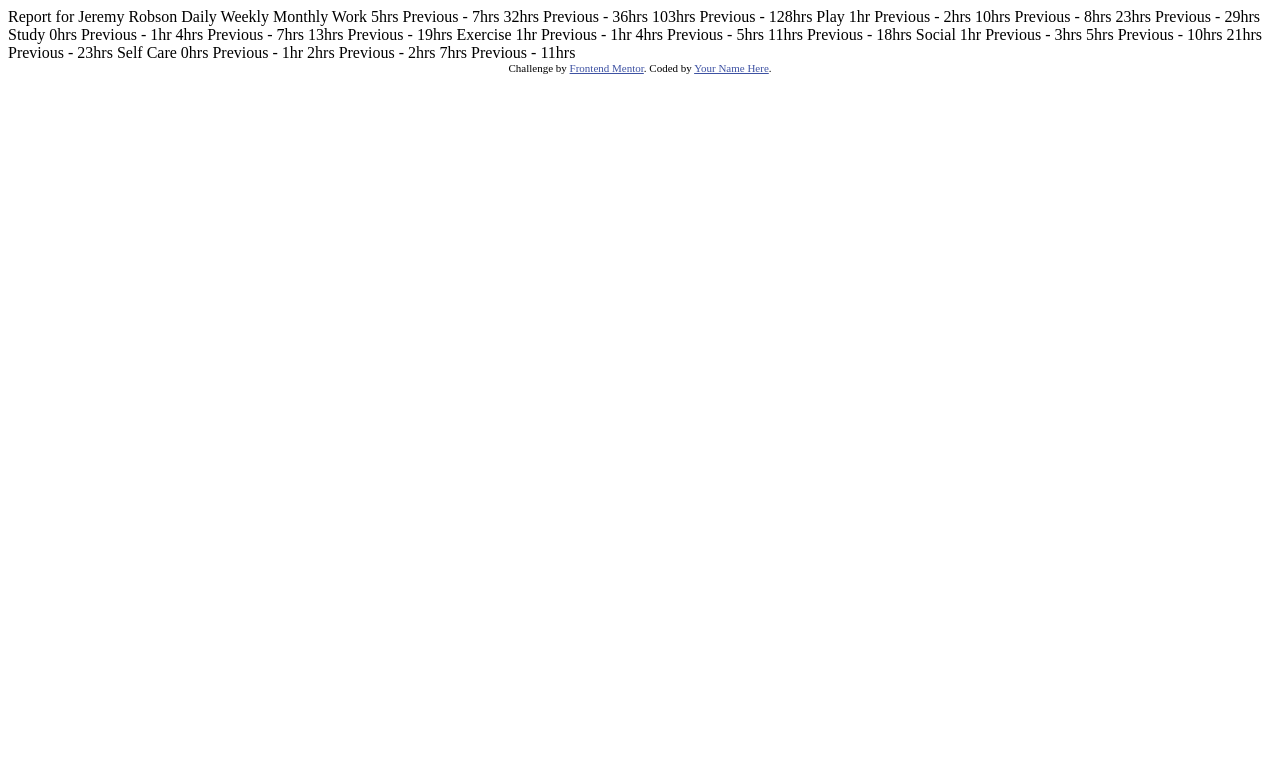
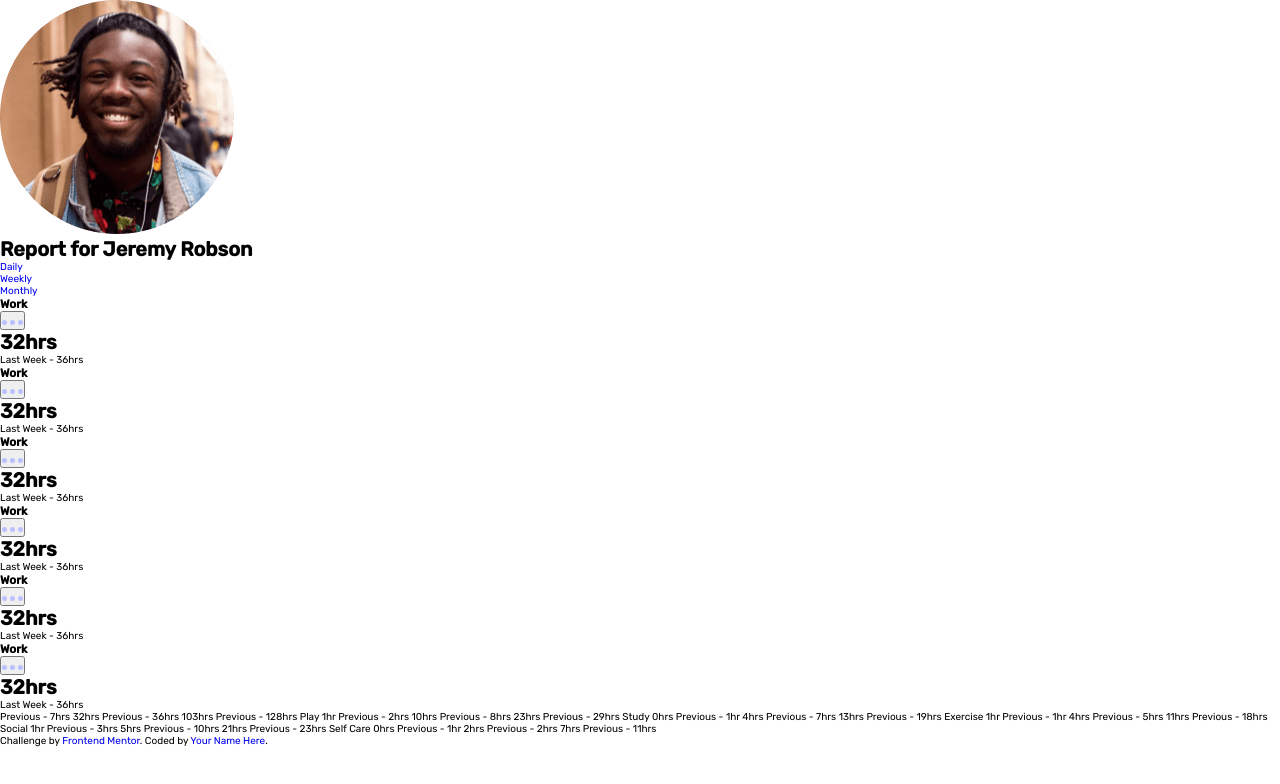
Before and after one commit to osmannurierdogan/fem-time-tracking-dashboard, a website: page index.html in a window 1280 px wide. Drawn offline with Linux system fonts and the light colour scheme.

Commit message:
SCSS Structure constructed.

```diff
--- a/index.html
+++ b/index.html
@@ -1,80 +1,209 @@
 <!DOCTYPE html>
 <html lang="en">
   <head>
-  <meta charset="UTF-8">
-  <meta name="viewport" content="width=device-width, initial-scale=1.0"> <!-- displays site properly based on user's device -->
+    <meta charset="UTF-8" />
+    <meta name="viewport" content="width=device-width, initial-scale=1.0" />
+    <!-- displays site properly based on user's device -->
 
-  <link rel="icon" type="image/png" sizes="32x32" href="./images/favicon-32x32.png">
+    <link
+      rel="icon"
+      type="image/png"
+      sizes="32x32"
+      href="./images/favicon-32x32.png"
+    />
+
+    <link rel="stylesheet" href="./dist/main.css" />
 
     <title>Frontend Mentor | Time tracking dashboard</title>
-
-  <!-- Feel free to remove these styles or customise in your own stylesheet 👍 -->
-  <style>
-    .attribution { font-size: 11px; text-align: center; }
-    .attribution a { color: hsl(228, 45%, 44%); }
-  </style>
   </head>
   <body>
+    <div class="container">
+      <div class="grid dashboard">
+        <div class="grid__item grid__item--1">
+          <div class="dashboard__user">
+            <img
+              class="dashboard__user-image"
+              src="./images/image-jeremy.png"
+              alt="Jeremy Robinson Image"
+            />
+            <h1 class="dashboard__user-name">
+              <span>Report for</span> Jeremy Robson
+            </h1>
+          </div>
+          <ul class="dashboard__timeline">
+            <li class="dashboard__timeline-item"><a href="#">Daily</a></li>
+            <li class="dashboard__timeline-item"><a href="#">Weekly</a></li>
+            <li class="dashboard__timeline-item"><a href="#">Monthly</a></li>
+          </ul>
+        </div>
+        <div class="grid__item grid__item--2">
+          <div class="dashboard__item dashboard__item--work">
+            <div class="dashboard__item-header">
+              <h3 class="dashboard__item-title">Work</h3>
+              <button class="dashboard__item-button">
+                <img src="./images/icon-ellipsis.svg" alt="Ellipsis Icon" />
+              </button>
+            </div>
+            <h1 class="dashboard__item-current">
+              32hrs
+            </h1>
+            <p class="dashboard__item-previous">Last Week - 36hrs</p>
+          </div>
+        </div>
+        <div class="grid__item grid__item--3">
+          <div class="dashboard__item dashboard__item--play">
+            <div class="dashboard__item-header">
+              <h3 class="dashboard__item-title">Work</h3>
+              <button class="dashboard__item-button">
+                <img src="./images/icon-ellipsis.svg" alt="Ellipsis Icon" />
+              </button>
+            </div>
+            <h1 class="dashboard__item-current">
+              32hrs
+            </h1>
+            <p class="dashboard__item-previous">Last Week - 36hrs</p>
+          </div>
+        </div>
+        <div class="grid__item grid__item--4">
+          <div class="dashboard__item dashboard__item--study">
+            <div class="dashboard__item-header">
+              <h3 class="dashboard__item-title">Work</h3>
+              <button class="dashboard__item-button">
+                <img src="./images/icon-ellipsis.svg" alt="Ellipsis Icon" />
+              </button>
+            </div>
+            <h1 class="dashboard__item-current">
+              32hrs
+            </h1>
+            <p class="dashboard__item-previous">Last Week - 36hrs</p>
+          </div>
+        </div>
+        <div class="grid__item grid__item--5">
+          <div class="dashboard__item dashboard__item--exercise">
+            <div class="dashboard__item-header">
+              <h3 class="dashboard__item-title">Work</h3>
+              <button class="dashboard__item-button">
+                <img src="./images/icon-ellipsis.svg" alt="Ellipsis Icon" />
+              </button>
+            </div>
+            <h1 class="dashboard__item-current">
+              32hrs
+            </h1>
+            <p class="dashboard__item-previous">Last Week - 36hrs</p>
+          </div>
+        </div>
+        <div class="grid__item grid__item--6">
+          <div class="dashboard__item dashboard__item--social">
+            <div class="dashboard__item-header">
+              <h3 class="dashboard__item-title">Work</h3>
+              <button class="dashboard__item-button">
+                <img src="./images/icon-ellipsis.svg" alt="Ellipsis Icon" />
+              </button>
+            </div>
+            <h1 class="dashboard__item-current">
+              32hrs
+            </h1>
+            <p class="dashboard__item-previous">Last Week - 36hrs</p>
+          </div>
+        </div>
+        <div class="grid__item grid__item--7">
+          <div class="dashboard__item dashboard__item--self-care">
+            <div class="dashboard__item-header">
+              <h3 class="dashboard__item-title">Work</h3>
+              <button class="dashboard__item-button">
+                <img src="./images/icon-ellipsis.svg" alt="Ellipsis Icon" />
+              </button>
+            </div>
+            <h1 class="dashboard__item-current">
+              32hrs
+            </h1>
+            <p class="dashboard__item-previous">Last Week - 36hrs</p>
+          </div>
+        </div>
+      </div>
+    </div>
+    <!-- daily -->
+    Previous - 7hrs
+    <!-- daily -->
+    32hrs
+    <!-- weekly -->
+    Previous - 36hrs
+    <!-- weekly -->
+    103hrs
+    <!-- monthly -->
+    Previous - 128hrs
+    <!-- monthly -->
 
-  Report for
-  Jeremy Robson
+    Play 1hr
+    <!-- daily -->
+    Previous - 2hrs
+    <!-- daily -->
+    10hrs
+    <!-- weekly -->
+    Previous - 8hrs
+    <!-- weekly -->
+    23hrs
+    <!-- monthly -->
+    Previous - 29hrs
+    <!-- monthly -->
 
-  Daily
-  Weekly
-  Monthly
+    Study 0hrs
+    <!-- daily -->
+    Previous - 1hr
+    <!-- daily -->
+    4hrs
+    <!-- weekly -->
+    Previous - 7hrs
+    <!-- weekly -->
+    13hrs
+    <!-- monthly -->
+    Previous - 19hrs
+    <!-- monthly -->
 
-  Work
-  5hrs <!-- daily -->
-  Previous - 7hrs <!-- daily -->
-  32hrs <!-- weekly -->
-  Previous - 36hrs <!-- weekly -->
-  103hrs <!-- monthly -->
-  Previous - 128hrs <!-- monthly -->
+    Exercise 1hr
+    <!-- daily -->
+    Previous - 1hr
+    <!-- daily -->
+    4hrs
+    <!-- weekly -->
+    Previous - 5hrs
+    <!-- weekly -->
+    11hrs
+    <!-- monthly -->
+    Previous - 18hrs
+    <!-- monthly -->
 
-  Play
-  1hr <!-- daily -->
-  Previous - 2hrs <!-- daily -->
-  10hrs <!-- weekly -->
-  Previous - 8hrs <!-- weekly -->
-  23hrs <!-- monthly -->
-  Previous - 29hrs <!-- monthly -->
+    Social 1hr
+    <!-- daily -->
+    Previous - 3hrs
+    <!-- daily -->
+    5hrs
+    <!-- weekly -->
+    Previous - 10hrs
+    <!-- weekly -->
+    21hrs
+    <!-- monthly -->
+    Previous - 23hrs
+    <!-- monthly -->
 
-  Study
-  0hrs <!-- daily -->
-  Previous - 1hr <!-- daily -->
-  4hrs <!-- weekly -->
-  Previous - 7hrs <!-- weekly -->
-  13hrs <!-- monthly -->
-  Previous - 19hrs <!-- monthly -->
-
-  Exercise
-  1hr <!-- daily -->
-  Previous - 1hr <!-- daily -->
-  4hrs <!-- weekly -->
-  Previous - 5hrs <!-- weekly -->
-  11hrs <!-- monthly -->
-  Previous - 18hrs <!-- monthly -->
-
-  Social
-  1hr <!-- daily -->
-  Previous - 3hrs <!-- daily -->
-  5hrs <!-- weekly -->
-  Previous - 10hrs <!-- weekly -->
-  21hrs <!-- monthly -->
-  Previous - 23hrs <!-- monthly -->
-
-  Self Care
-  0hrs <!-- daily -->
-  Previous - 1hr <!-- daily -->
-  2hrs <!-- weekly -->
-  Previous - 2hrs <!-- weekly -->
-  7hrs <!-- monthly -->
-  Previous - 11hrs <!-- monthly -->
-
+    Self Care 0hrs
+    <!-- daily -->
+    Previous - 1hr
+    <!-- daily -->
+    2hrs
+    <!-- weekly -->
+    Previous - 2hrs
+    <!-- weekly -->
+    7hrs
+    <!-- monthly -->
+    Previous - 11hrs
+    <!-- monthly -->
 
     <div class="attribution">
-    Challenge by <a href="https://www.frontendmentor.io?ref=challenge" target="_blank">Frontend Mentor</a>.
-    Coded by <a href="#">Your Name Here</a>.
+      Challenge by
+      <a href="https://www.frontendmentor.io?ref=challenge" target="_blank"
+        >Frontend Mentor</a
+      >. Coded by <a href="#">Your Name Here</a>.
     </div>
   </body>
 </html>
--- /dev/null
+++ b/sass/_mixins.scss
@@ -0,0 +1,95 @@
+@mixin responsive($breakpoint) {
+  @if $breakpoint == phone {
+    @media (max-width: 24em) {
+      // 384px
+      @content;
+    }
+  }
+  @if $breakpoint == tab-port {
+    @media (max-width: 56.25em) {
+      // 900px
+      @content;
+    }
+  }
+  @if $breakpoint == tab-land {
+    @media (max-width: 75em) {
+      // 1200px
+      @content;
+    }
+  }
+  @if $breakpoint == desktop {
+    @media (max-width: 90em) {
+      // 1440px
+      @content;
+    }
+  }
+  @if $breakpoint == big-desktop {
+    @media (min-width: 112.5em) {
+      // 1800px
+      @content;
+    }
+  }
+}
+
+@mixin grid() {
+  & {
+    display: grid;
+    grid-template-columns: repeat(auto-fit, minmax(30rem, max-content));
+    grid-gap: 3.2rem;
+    // grid-template-rows: repeat($row, 1fr);
+    &__item {
+      &--1 {
+      }
+    }
+  }
+}
+/*.grid {
+  display: grid;
+  grid-template-rows: repeat(4, 1fr);
+  grid-template-columns: repeat(auto-fit, minmax(30rem, max-content));
+  gap: 2.4rem;
+  @include responsive(phone) {
+    grid-template-columns: repeat(1, 1fr);
+    grid-template-rows: repeat(4, 1fr);
+  }
+
+  &__item {
+    &--1 {
+      grid-column: 1 / 2;
+      grid-row: 2 / 4;
+      border-top: 0.5rem solid $color-primary-cyan;
+      @include responsive(phone) {
+        grid-row: 1 / span 1;
+        grid-column: 1 / 2;
+      }
+    }
+    &--2 {
+      grid-column: 2 / 3;
+      grid-row: 1 / 3;
+      border-top: 0.5rem solid $color-primary-red;
+      @include responsive(phone) {
+        grid-row: 2 / span 1;
+        grid-column: 1 / 2;
+      }
+    }
+    &--3 {
+      grid-column: 2 / 3;
+      grid-row: 3 / 5;
+      border-top: 0.5rem solid $color-primary-orange;
+      @include responsive(phone) {
+        grid-row: 3 / span 1;
+        grid-column: 1 / 2;
+      }
+    }
+    &--4 {
+      grid-column: 3 / 4;
+      grid-row: 2 / 4;
+      border-top: 0.5rem solid $color-primary-blue;
+      @include responsive(phone) {
+        grid-row: 4 / span 1;
+        grid-column: 1 / 2;
+      }
+    }
+  }
+}
+*/
--- /dev/null
+++ b/sass/_variables.scss
@@ -0,0 +1,30 @@
+@import url("https://fonts.googleapis.com/css2?family=Rubik:wght@300;400;500&display=swap");
+$font-family: "Rubik", sans-serif;
+$font-size-body: 1.8rem;
+$font-weight-extralight: 300;
+$font-weight-regular: 400;
+$font-weight-semibold: 500;
+
+$color-primary-blue: hsl(246, 80%, 60%);
+
+$color-primary-light-red-work: hsl(15, 100%, 70%);
+$color-primary-soft-blue-play: hsl(195, 74%, 62%);
+$color-primary-light-red-study: hsl(348, 100%, 68%);
+$color-primary-lime-green-exercise: hsl(145, 58%, 55%);
+$color-primary-violet-social: hsl(264, 64%, 52%);
+$color-primary-soft-orange-self-care: hsl(43, 84%, 65%);
+
+$color-neutral-dark-blue: hsl(235, 46%, 20%);
+$color-neutral-very-dark-blue: hsl(226, 43%, 10%);
+$color-neutral-desaturated-blue: hsl(235, 45%, 61%);
+$color-neutral-pale-blue: hsl(236, 100%, 87%);
+
+*,
+*::before,
+*::after {
+  margin: 0;
+  padding: 0;
+  box-sizing: border-box;
+  text-decoration: none;
+  list-style: none;
+}
--- /dev/null
+++ b/sass/main.scss
@@ -0,0 +1,20 @@
+@import "./mixins";
+@import "./variables";
+
+html {
+  font-size: 62.5%;
+}
+body {
+  font-family: $font-family;
+}
+.container {
+}
+footer {
+  .attribution {
+    text-align: center;
+    font-size: 1.1rem;
+    & a {
+      color: hsl(228, 45%, 44%);
+    }
+  }
+}
```
Also changed, not shown: package.json (added, +38 -0 lines), dist/main.css (added), 2 other files. Lines whose indentation alone changed are shown as unchanged.
